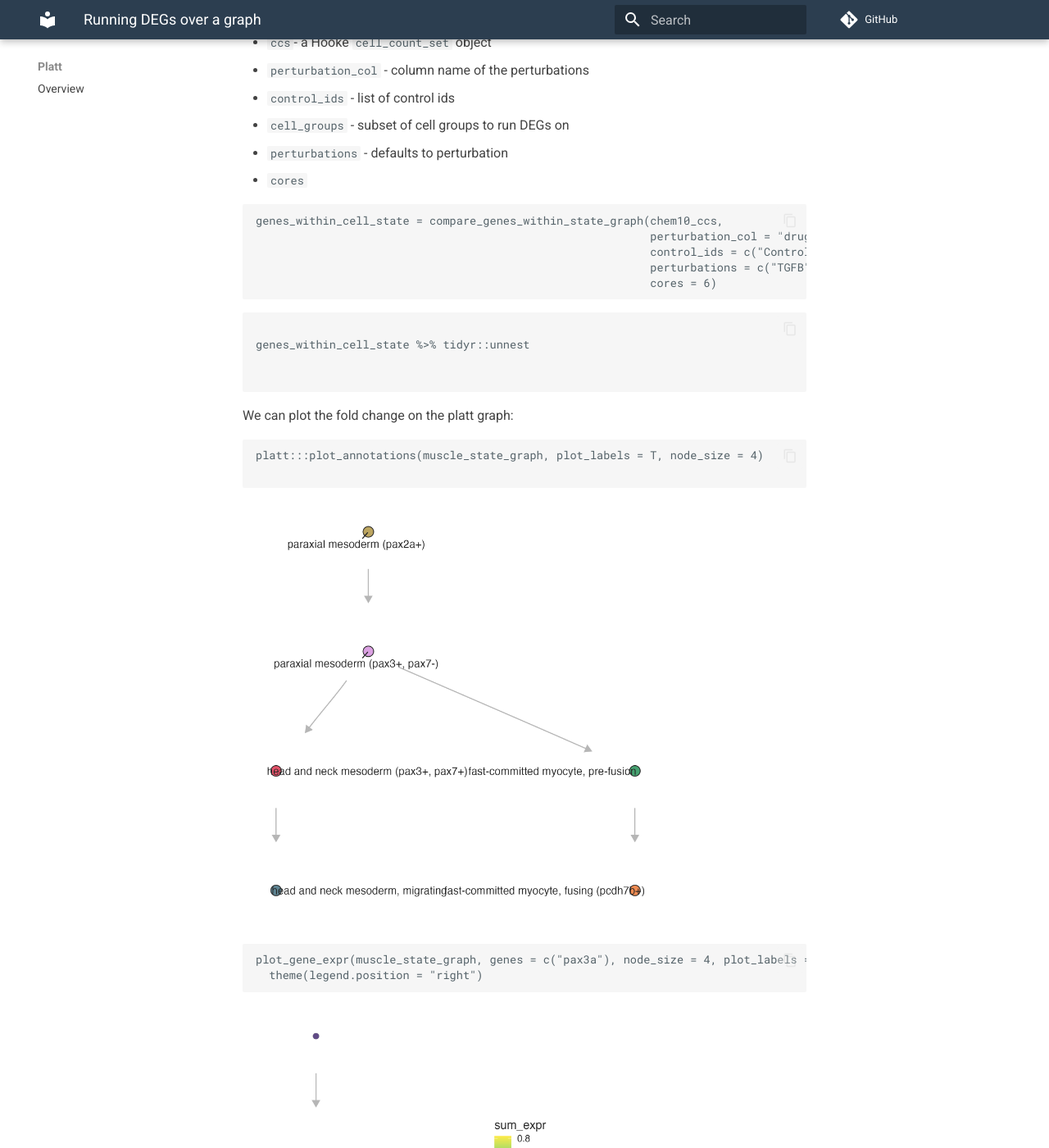
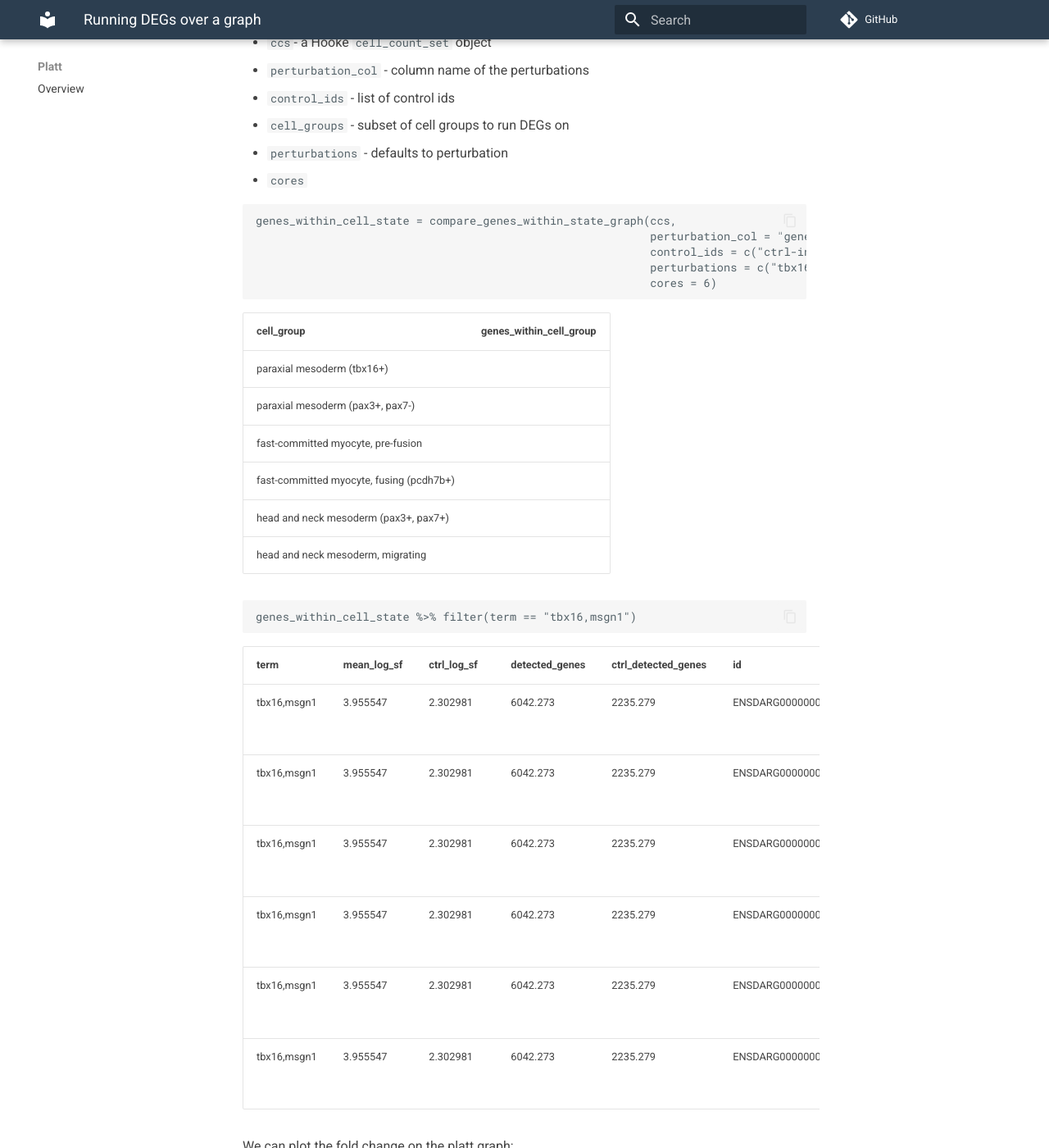
Before and after one commit to cole-trapnell-lab/platt, an MkDocs documentation site: the page built from docs/deg.md, in a window 1280 px wide and 1400 px high, scrolled down 2903 px. Shown: the whole window at 82% size. Built offline with MkDocs 1.6.1 and Material for MkDocs 9.7.7, drawn with Linux system fonts in a browser that asks for light colours; comment, search, counter and statistics services are not loaded.

````diff
--- a/docs/deg.md
+++ b/docs/deg.md
@@ -83,20 +83,36 @@
 * `cores`
 
 ```
-genes_within_cell_state = compare_genes_within_state_graph(chem10_ccs,
-                                                           perturbation_col = "drug_target",
-                                                           control_ids = c("Control"),
-                                                           perturbations = c("TGFB", "Shh", "BMP", "Notch", "FGF", "Wnt", "RA"),
+genes_within_cell_state = compare_genes_within_state_graph(ccs,
+                                                           perturbation_col = "gene_target",
+                                                           control_ids = c("ctrl-inj"),
+                                                           perturbations = c("tbx16", "tbx16-msgn1", "tbx16-tbx16l"),
                                                            cores = 6)
 ```
 
-
-```
-
-genes_within_cell_state %>% tidyr::unnest
+| cell_group                               | genes_within_cell_group |
+|------------------------------------------|-------------------------|
+| paraxial mesoderm (tbx16+)               | <tibble [33,189 × 15]>  |
+| paraxial mesoderm (pax3+, pax7-)         | <tibble [33,189 × 15]>  |
+| fast-committed myocyte, pre-fusion       | <tibble [33,189 × 15]>  |
+| fast-committed myocyte, fusing (pcdh7b+) | <tibble [33,189 × 15]>  |
+| head and neck mesoderm (pax3+, pax7+)    | <tibble [33,189 × 15]>  |
+| head and neck mesoderm, migrating        | <tibble [33,189 × 15]>  |
 
 
 ```
+genes_within_cell_state %>% filter(term == "tbx16,msgn1")
+```
+
+| term       | mean_log_sf | ctrl_log_sf | detected_genes | ctrl_detected_genes | id                  | perturb_to_ctrl_raw_lfc | perturb_to_ctrl_raw_lfc_se | perturb_to_ctrl_raw_p_value | perturb_to_ctrl_shrunken_lfc | perturb_to_ctrl_shrunken_lfc_se | perturb_to_ctrl_p_value | effect_skew | log_mean_expression | coefficient_mode | cell_group                     |
+|------------|------------|-------------|----------------|----------------------|----------------------|-------------------------|----------------------------|----------------------------|-----------------------------|-------------------------------|-------------------------|--------------|---------------------|-----------------|--------------------------------|
+| tbx16,msgn1 | 3.955547   | 2.302981    | 6042.273       | 2235.279             | ENSDARG00000000002   | -0.08138754             | 0.8304913                  | 0.46096644                 | -0.007389409                | 0.25044809                    | 0.7034408               | -2.799458    | -5.560817           | -0.02203216     | paraxial mesoderm (pax2a+)     |
+| tbx16,msgn1 | 3.955547   | 2.302981    | 6042.273       | 2235.279             | ENSDARG00000000018   | 0.88256012              | 0.3981750                  | 0.01332819                 | 0.314546764                 | 0.34338591                    | 0.3002582               | -2.799458    | -3.133384           | -0.02203216     | paraxial mesoderm (pax2a+)     |
+| tbx16,msgn1 | 3.955547   | 2.302981    | 6042.273       | 2235.279             | ENSDARG00000000019   | 0.04861553              | 0.2461786                  | 0.42172566                 | 0.014027290                 | 0.13301079                    | 0.7339044               | -2.799458    | -2.514816           | -0.02203216     | paraxial mesoderm (pax2a+)     |
+| tbx16,msgn1 | 3.955547   | 2.302981    | 6042.273       | 2235.279             | ENSDARG00000000068   | 0.03918378              | 0.3448263                  | 0.45476421                 | 0.008933895                 | 0.16490703                    | 0.7267108               | -2.799458    | -3.313506           | -0.02203216     | paraxial mesoderm (pax2a+)     |
+| tbx16,msgn1 | 3.955547   | 2.302981    | 6042.273       | 2235.279             | ENSDARG00000000069   | 0.22385107              | 0.2309466                  | 0.16620371                 | 0.076271650                 | 0.15154521                    | 0.5804131               | -2.799458    | -2.281009           | -0.02203216     | paraxial mesoderm (pax2a+)     |
+| tbx16,msgn1 | 3.955547   | 2.302981    | 6042.273       | 2235.279             | ENSDARG00000000086   | -0.04488597             | 0.1612511                  | 0.39036776                 | -0.014688242                | 0.09378365                    | 0.7574802               | -2.799458    | -1.528009           | -0.02203216     | paraxial mesoderm (pax2a+)     |
+
 
 We can plot the fold change on the platt graph:
 
````
Also changed, not shown: docs/assets/muscle_pax3a.png, docs/assets/muscle_pax3a_deg.png.
